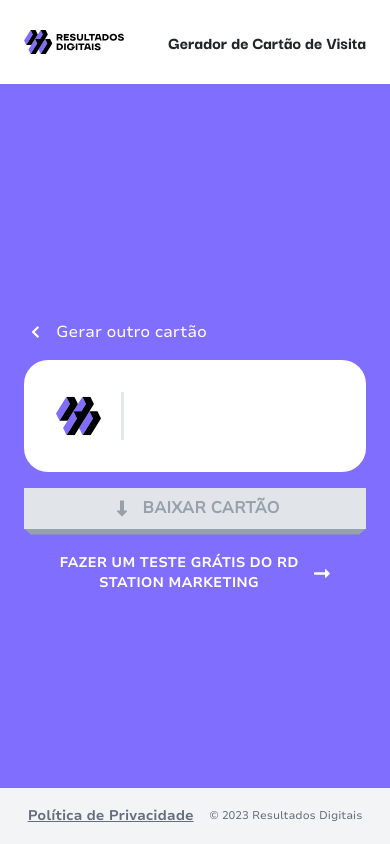
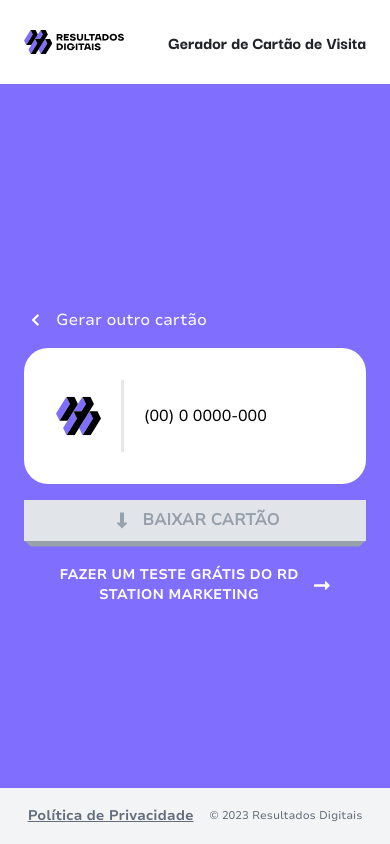
Before and after one commit to oarthurzanoni/rd-station-gerador-website, a Next.js app: page /card in a window 390 px wide. Built offline with nearby package versions, Linux system fonts and the light colour scheme.

Commit message:
feat: format phone on the business card page

```diff
--- a/src/app/components/card.tsx
+++ b/src/app/components/card.tsx
@@ -1,3 +1,4 @@
+import { formatPhone } from "@/app/utils/format-phone";
 import RDStationSymbol from "@/public/images/symbols/symbol-rd-station-default.svg";
 import Image from "next/image";
 
@@ -27,7 +28,7 @@
       <div className="border-l-[3px] bg-rd-primary-200" />
       <div className="flex justify-center flex-col gap-6 text-black w-full">
         <p>{name ?? "Nome e Sobrenome"}</p>
-        <p>{phone ?? "(00) 0 0000-000"}</p>
+        <p>{phone ? formatPhone(phone) : "(00) 0 0000-000"}</p>
         <p>{email ?? "meuemail@email.com"}</p>
       </div>
     </div>
--- a/src/app/components/generate-free-card-form.tsx
+++ b/src/app/components/generate-free-card-form.tsx
@@ -1,5 +1,6 @@
 "use client";
 
+import { formatPhone } from "@/app/utils/format-phone";
 import ArrowRight from "@/public/images/icons/arrow-right.svg";
 import { zodResolver } from "@hookform/resolvers/zod";
 import Image from "next/image";
@@ -31,21 +32,6 @@
     setValue,
     watch,
   } = subscribe;
-
-  function formatPhone(value: string) {
-    const cleanedValue = value.replace(/\D/g, "").slice(0, 11);
-
-    if (cleanedValue.length <= 10) {
-      return cleanedValue
-        .replace(/(\d{2})(\d{0,4})/, "($1) $2")
-        .replace(/(\d{4})(\d{0,4})/, "$1-$2");
-    }
-
-    return cleanedValue.replace(
-      /(\d{2})(\d{1})(\d{0,4})(\d{0,4})/,
-      "($1) $2 $3-$4"
-    );
-  }
 
   function handlePhoneChange(e: React.ChangeEvent<HTMLInputElement>) {
     const rawValue = e.target.value;
--- /dev/null
+++ b/src/app/utils/format-phone.tsx
@@ -0,0 +1,14 @@
+export function formatPhone(value: string) {
+  const cleanedValue = value.replace(/\D/g, "").slice(0, 11);
+
+  if (cleanedValue.length <= 10) {
+    return cleanedValue
+      .replace(/(\d{2})(\d{0,4})/, "($1) $2")
+      .replace(/(\d{4})(\d{0,4})/, "$1-$2");
+  }
+
+  return cleanedValue.replace(
+    /(\d{2})(\d{1})(\d{0,4})(\d{0,4})/,
+    "($1) $2 $3-$4"
+  );
+}
```
